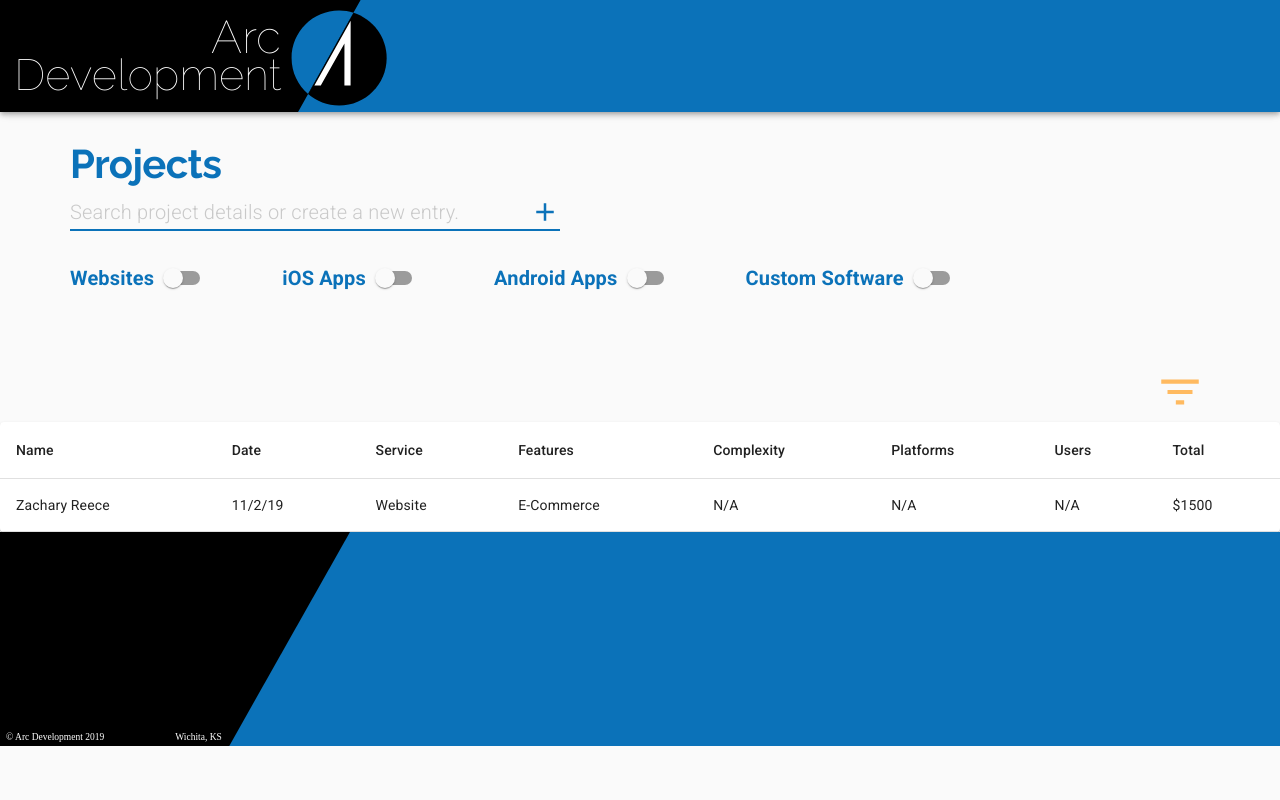
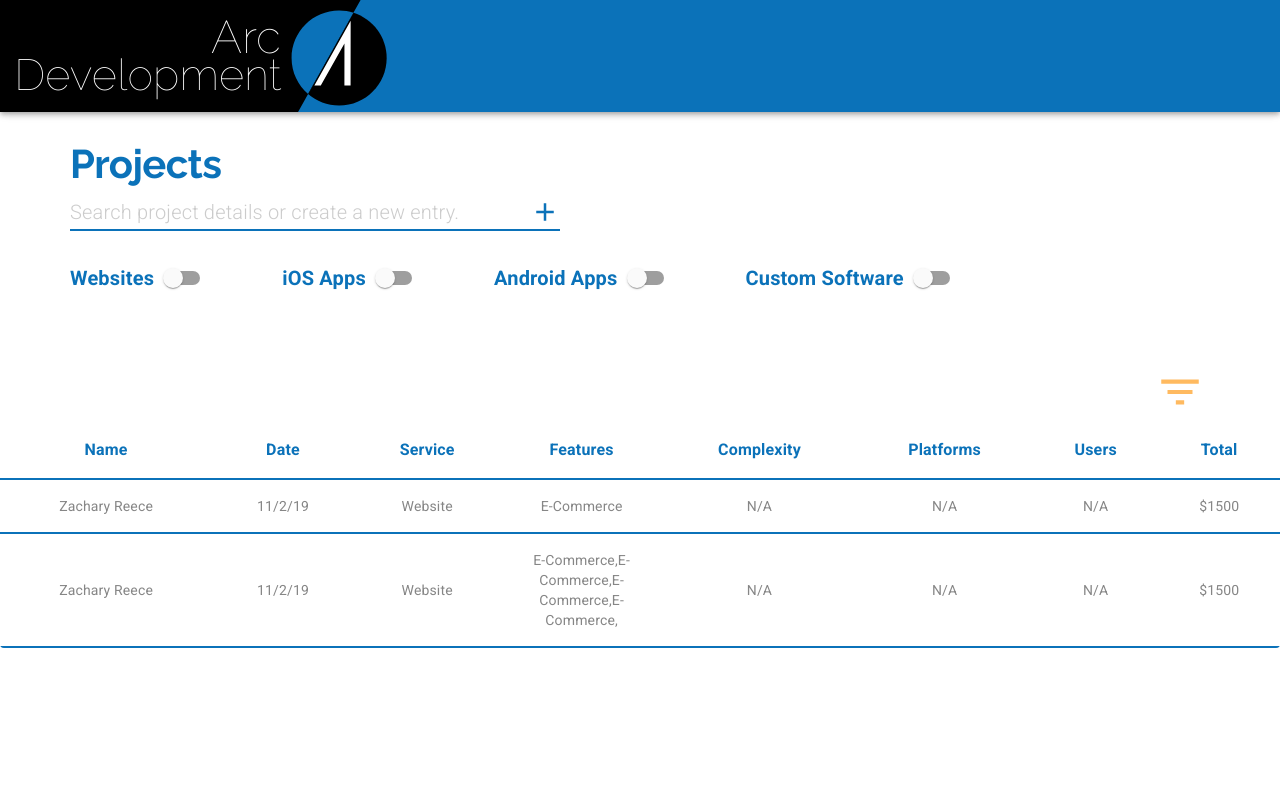
Before and after one commit to BauTancredi/arc-project-manager, a Next.js app: page / in a window 1280 px wide. Shown: the top 800 px of the page. Built offline with nearby package versions, Linux system fonts and the light colour scheme.

Commit message:
Styling the table

```diff
--- a/pages/_document.js
+++ b/pages/_document.js
@@ -15,7 +15,7 @@
             href="https://fonts.googleapis.com/css?family=Raleway:100,400,400i,700|Roboto:300,400,500,700&display=swap"
           />
         </Head>
-        <body>
+        <body style={{ backgroundColor: "#fff" }}>
           <Main />
           <NextScript />
         </body>
--- a/pages/index.js
+++ b/pages/index.js
@@ -56,6 +56,16 @@
       "11/2/19",
       "Website",
       "E-Commerce",
+      "N/A",
+      "N/A",
+      "N/A",
+      "$1500"
+    ),
+    createData(
+      "Zachary Reece",
+      "11/2/19",
+      "Website",
+      "E-Commerce,E-Commerce,E-Commerce,E-Commerce, ",
       "N/A",
       "N/A",
       "N/A",
@@ -141,32 +151,34 @@
           ></FilterListIcon>
         </Grid>
       </Grid>
-      <Grid item>
-        <TableContainer component={Paper}>
+      <Grid item style={{ marginBottom: "15em" }}>
+        <TableContainer component={Paper} elevation={0}>
           <Table>
             <TableHead>
               <TableRow>
-                <TableCell>Name</TableCell>
-                <TableCell>Date</TableCell>
-                <TableCell>Service</TableCell>
-                <TableCell>Features</TableCell>
-                <TableCell>Complexity</TableCell>
-                <TableCell>Platforms</TableCell>
-                <TableCell>Users</TableCell>
-                <TableCell>Total</TableCell>
+                <TableCell align="center">Name</TableCell>
+                <TableCell align="center">Date</TableCell>
+                <TableCell align="center">Service</TableCell>
+                <TableCell align="center">Features</TableCell>
+                <TableCell align="center">Complexity</TableCell>
+                <TableCell align="center">Platforms</TableCell>
+                <TableCell align="center">Users</TableCell>
+                <TableCell align="center">Total</TableCell>
               </TableRow>
             </TableHead>
             <TableBody>
               {rows.map((row, index) => (
                 <TableRow key={index}>
-                  <TableCell>{row.name}</TableCell>
-                  <TableCell>{row.date}</TableCell>
-                  <TableCell>{row.service}</TableCell>
-                  <TableCell>{row.features}</TableCell>
-                  <TableCell>{row.complexity}</TableCell>
-                  <TableCell>{row.platforms}</TableCell>
-                  <TableCell>{row.users}</TableCell>
-                  <TableCell>{row.total}</TableCell>
+                  <TableCell align="center">{row.name}</TableCell>
+                  <TableCell align="center">{row.date}</TableCell>
+                  <TableCell align="center">{row.service}</TableCell>
+                  <TableCell align="center" style={{ maxWidth: "5em" }}>
+                    {row.features}
+                  </TableCell>
+                  <TableCell align="center">{row.complexity}</TableCell>
+                  <TableCell align="center">{row.platforms}</TableCell>
+                  <TableCell align="center">{row.users}</TableCell>
+                  <TableCell align="center">{row.total}</TableCell>
                 </TableRow>
               ))}
             </TableBody>
--- a/src/ui/Theme.js
+++ b/src/ui/Theme.js
@@ -85,6 +85,20 @@
     },
   },
   overrides: {
+    MuiTableCell: {
+      head: {
+        fontSize: "1rem",
+        color: arcBlue,
+        fontWeight: 700,
+        borderColor: arcBlue,
+        borderWidth: 2,
+      },
+      body: {
+        borderColor: arcBlue,
+        color: arcGrey,
+        borderWidth: 2,
+      },
+    },
     MuiFormControlLabel: {
       label: {
         color: arcBlue,
```
